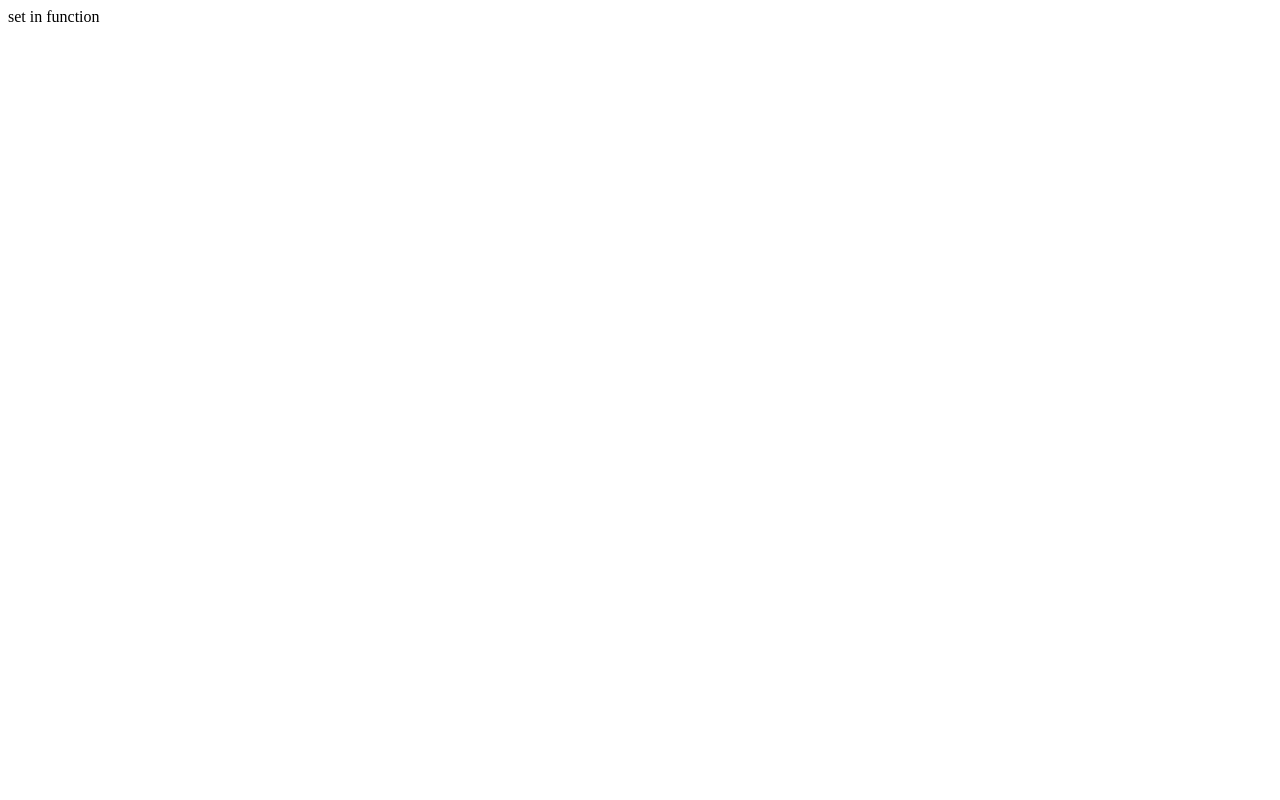
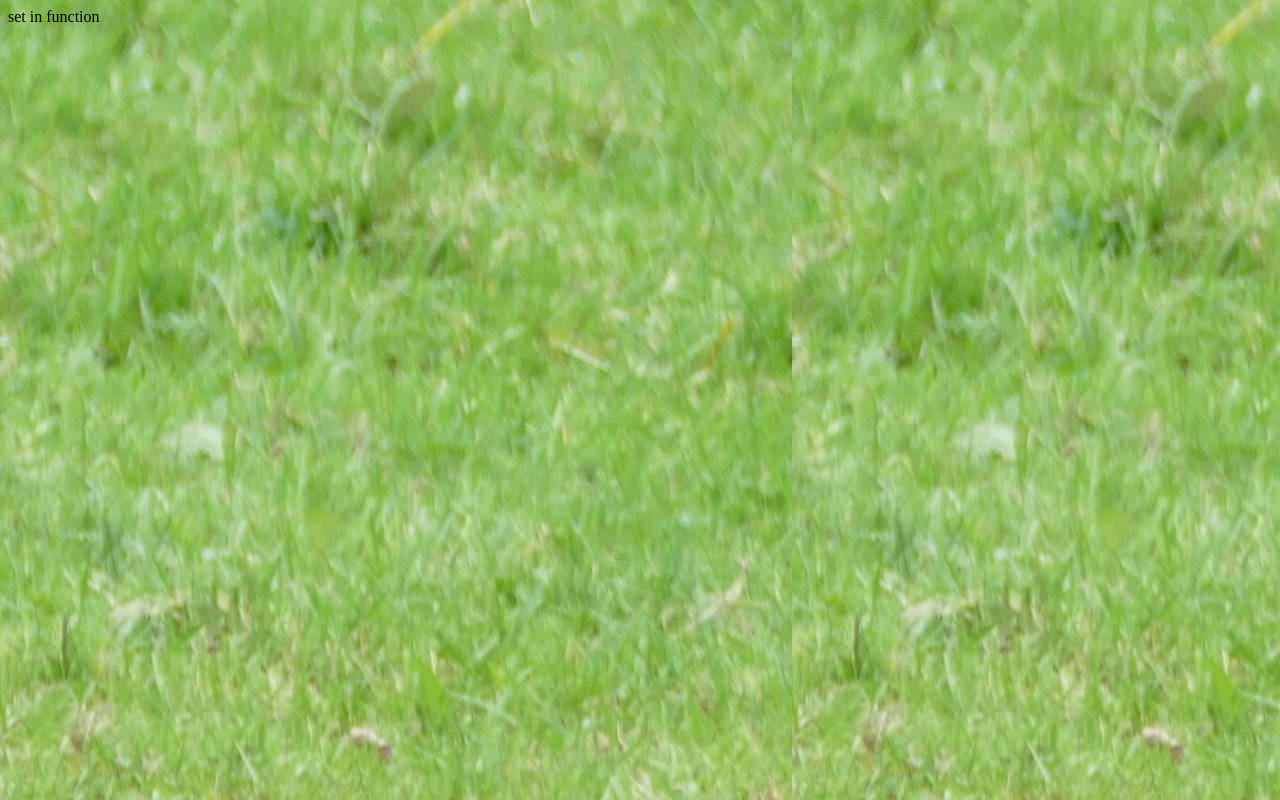
Before and after one commit to groiq/008-html-playground, a plain HTML site: page index.html in a window 1280 px wide. Drawn offline with Linux system fonts and the light colour scheme.

Commit message:
background img tests - simple embed

```diff
--- a/index.html
+++ b/index.html
@@ -9,6 +9,12 @@
     <script type="text/javascript" src="js/index.js"></script>
 <!--    <script type="text/javascript" src="js/magicscript.js"></script>-->
 
+<style>
+body {
+    background-image: url("./imgs/wiese.jpg")
+ }
+</style>
+
 </head>
 <body>
 
```
